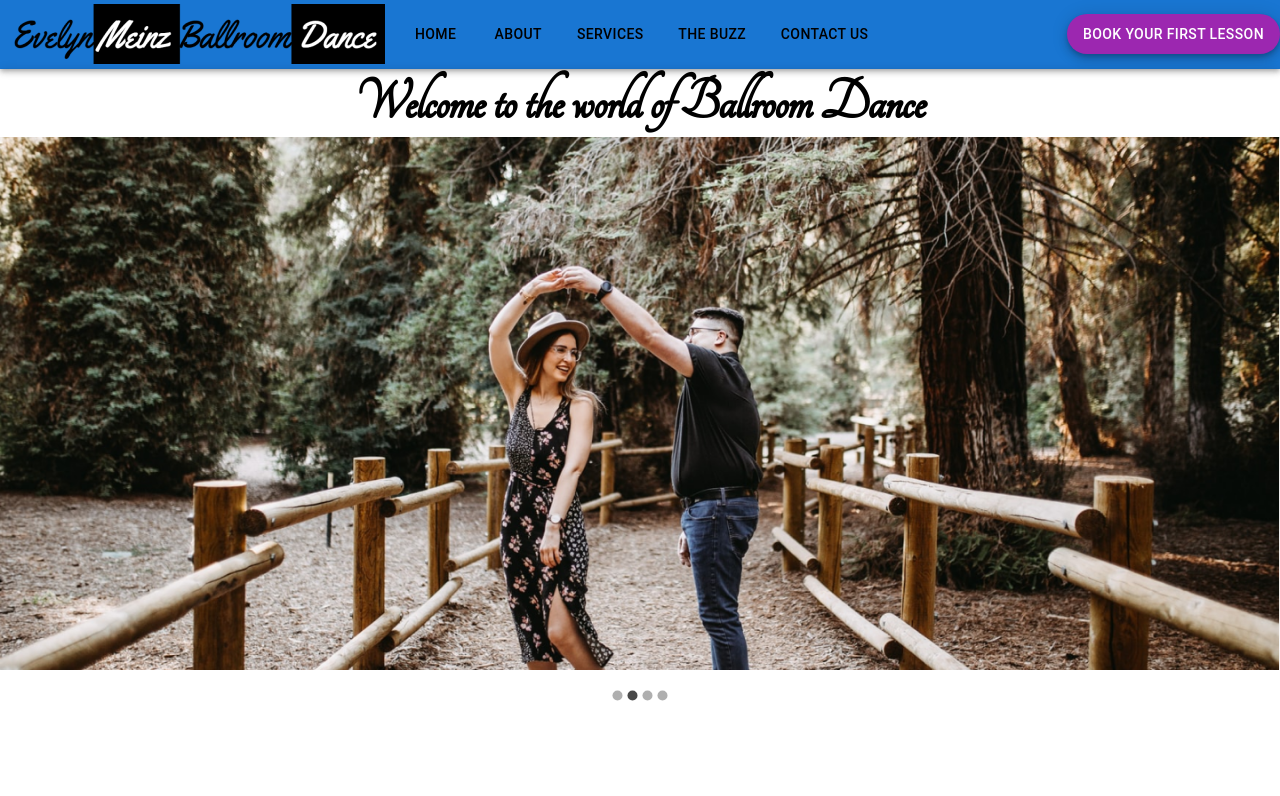
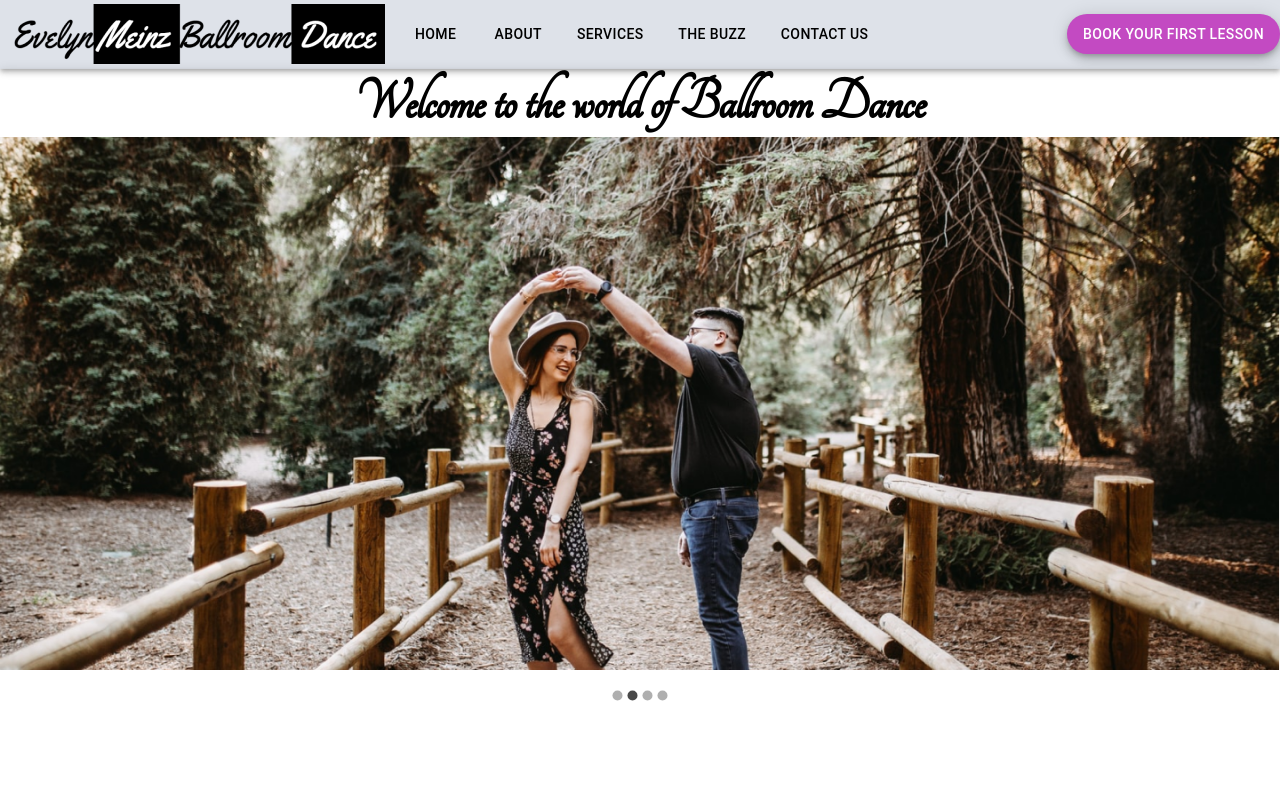
Before and after one commit to th2n10s4u/embd-website, a React (Create React App) app: page / in a window 1280 px wide. Shown: the top 796 px of the page. Built offline with nearby package versions, Linux system fonts and the light colour scheme.

Commit message:
Updated SocialDance.js
Moved to programpages folder and updated import

```diff
--- a/src/App.js
+++ b/src/App.js
@@ -1,4 +1,6 @@
 import React, { useEffect } from "react";
+import { createTheme, colors, ThemeProvider } from "@mui/material";
+import { blueGrey } from "@mui/material/colors";
 import Navbar from "./assets/components/Navbar";
 import Main from "./assets/components/Main.js";
 import Footer from "./assets/components/Footer.js";
@@ -9,7 +11,7 @@ import FormCard from "./assets/components/FormCard";
 import Testimonials from "./assets/components/Testimonials";
 import Specialties from "./assets/components/Specialties";
 import Spacer from "./assets/components/Spacer";
-import SocialDance from "./assets/components/SocialDance.js"; //error compiling from programpages folder
+import SocialDance from "./assets/components/programpages/SocialDance.js"; //error compiling from programpages folder
 import PrivateLessons from "./assets/components/PrivateLessons";
 import WeddingDance from "./assets/components/WeddingDance";
 import TeacherProfiles from "./assets/components/TeacherProfiles";
@@ -17,15 +19,28 @@ import BenefitsOfDance from "./assets/components/BenefitsOfDance";
 import StylesOfDance from "./assets/components/StylesOfDance";
 import StudioPolicy from "./assets/components/StudioPolicy";
 import Contact from "./assets/components/Contact";
+import theme from "./styles/Styles";
 
 function App() {
+  // const theme = createTheme({
+  //   palette: {
+  //     primary: {
+  //       main: blueGrey[50],
+  //     },
+  //     secondary: {
+  //       main: "#bfa617",
+  //     },
+  //   },
+  // });
+
   useEffect(() => {
     document.title = "Evelyn Meinz Ballroom Dance - Home";
   }, []); //the empty square brackets make it run the first time when the page loads.
 
   return (
+    <ThemeProvider theme={theme}>
       <div className="container">
-      <Navbar />
+        <Navbar color="primary" />
         <MainCarousel />
         <Contact />
         <Main />
@@ -40,6 +55,7 @@ function App() {
         <StudioPolicy />
         <Footer />
       </div>
+    </ThemeProvider>
   );
 }
 
--- a/src/assets/components/SocialDance.js
+++ b/src/assets/components/programpages/SocialDance.js
@@ -1,8 +1,8 @@
 import React from "react";
 import { Box, Typography, Paper } from "@mui/material";
-import TemplateCard from "./TemplateCard";
-import TemplateTextCard from "./TemplateTextCard";
-import UnderArmTurn from "../images/Couple-dance-image.png";
+import TemplateCard from "../TemplateCard";
+import TemplateTextCard from "../TemplateTextCard";
+import UnderArmTurn from "../../images/Couple-dance-image.png";
 
 export default function SocialDance() {
   return (
```
Lines whose indentation alone changed are shown as unchanged.
